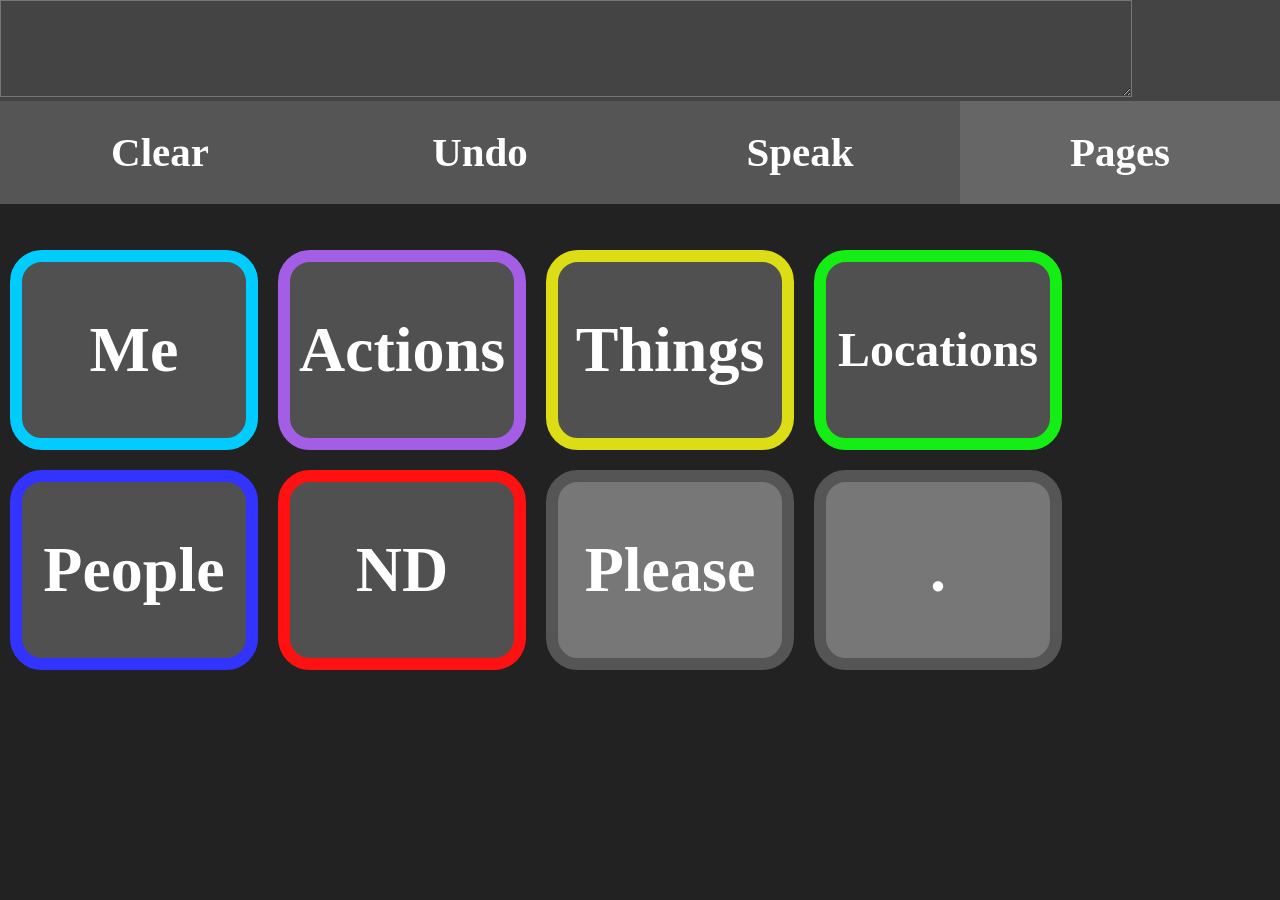
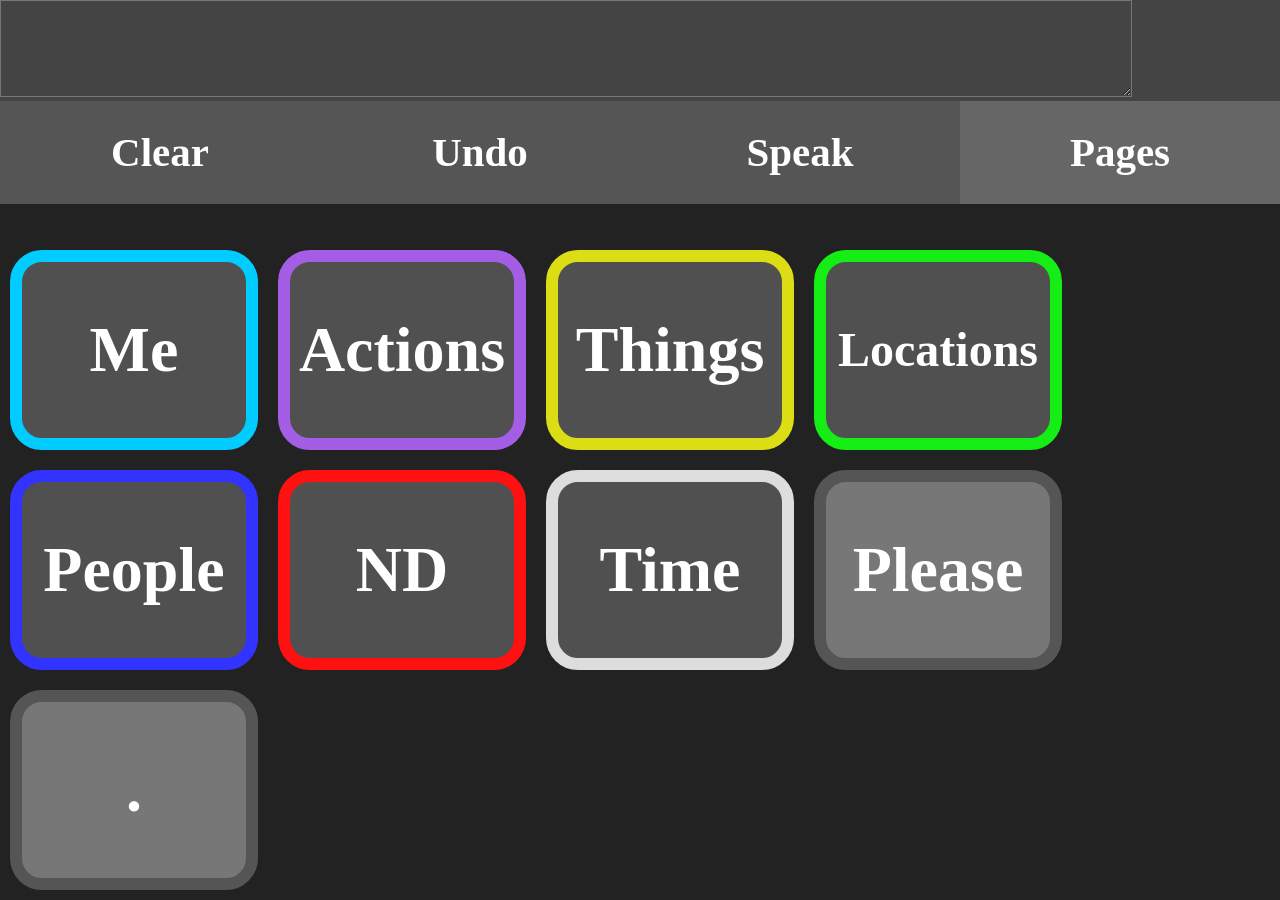
Before and after one commit to 12Thanjo/PWA, a website: page envaid/index.html in a window 1280 px wide. Before the commit the page ends 800 px from the top, so only its background shows below. Drawn offline with Linux system fonts and the light colour scheme.

Commit message:
time and apartment

```diff
--- a/envaid/index.html
+++ b/envaid/index.html
@@ -42,7 +42,7 @@
 				display: flex;
 				justify-content: center;
 				align-items: center;
-				border: 1vh solid #ffffff;
+				border: 1vh solid #000000;
 				border-radius: 4vh;
 				user-select: none;
 				line-height: 4vh;
@@ -476,23 +476,30 @@
                 }
     		});
 
-    		new Card("Me", "#00ccff", ["I want", "I want to", "I am", "me", "my"]);
+    		new Card("Me", "#00ccff", ["I want", "I want to", "I am", "me", "my", "I"]);
         		new Card("I want", "#00ccff");
         		new Card("I want to", "#00ccff");
                 new Card("me", "#0044ff");
                 new Card("my", "#0044ff");
         		new Card("I am", "#2288dd");
+                new Card("I", "#33ffff");
             ///////////////////////////////////////////////////////////////////////
-    		new Card('Actions', '#A45EE5', ["Future", "eat", 'go', 'go to', 'help', 'get']);
+    		new Card('Actions', '#A45EE5', ["Future", "Sports", "eat", 'go', 'go to', 'help', 'get']);
 
-                new Card('Future', '#A45EE5', ['going to']);
-                    new Card("going to", '#A45EE5');
+                new Card('Future', '#33aaff', ['going to', 'will']);
+                    new Card("going to", '#f4aEf5');
+                    new Card("will", '#A45EE5');
+
+                new Card("Sports", "#11ff11", ["run", "tennis"]);
+                    new Card("run", '#ffff00').text = "go for a run";
+                    new Card("tennis", "#11ff11").text = "play tennis";
 
         		new Card("eat", '#A45EE5');
-        		new Card("go", '#A45EE5');
-                new Card("go to", '#A45EE5');
-                new Card("help", '#A45EE5');
+        		new Card("go", '#f4aEf5');
+                new Card("go to", '#f4aEf5');
                 new Card("get", '#A45EE5');
+                new Card("help", '#ff0044');
+
 
             ///////////////////////////////////////////////////////////////////////
 
@@ -502,16 +509,25 @@
                 new Card("trombone", "#dddd15");
 
             ///////////////////////////////////////////////////////////////////////
-            new Card('Locations', "#15ee15", ['Skidmore', 'Home']).size(1.9, 3);
+            new Card('Locations', "#15ee15", ['Skidmore', 'Home', "Supermarket"]).size(1.9, 3);
 
                 new Card("Home", "#88ff88");
 
-                new Card("Skidmore", "#00cc00", ["IT", "Case", "DHall", "Howe", "Zankel"]).size(1.9, 3.2);
-                    new Card("IT", "#00cc00");
-                    new Card("Case", "#00cc00");
-                    new Card("DHall", "#00cc00");
-                    new Card("Howe", "#00cc00");
-                    new Card("Zankel", "#00cc00");
+                new Card("Skidmore", "#00cc00", ["Trails", "Apartment", "IT", "Case", "DHall", "Howe", "Zankel"]).size(1.9, 3.2);
+                    new Card("Trails", "#cc9911", ['North Woods', "SMBA"]);
+                        new Card("North Woods", "#cc9911");
+                        new Card("SMBA", "#cc9911").text = "the SMBA trails";
+                    new Card("Apartment", "#11ee11", ['my __', 'our __', 'the __']).size(1.6, 2.8);
+                        new Card("my __", "#11ee11").text = 'my Apartment';
+                        new Card("our __", "#11ee11").text = 'our Apartment';
+                        new Card("the __", "#11ee11").text = 'the Apartment';
+                    new Card("IT", "#009900");
+                    new Card("Case", "#009900");
+                    new Card("DHall", "#009900");
+                    new Card("Howe", "#009900");
+                    new Card("Zankel", "#009900");
+
+                new Card("Supermarket", "#A45EE5").size(1.3, 2.4).text = "the Supermarket";
 
 
             ///////////////////////////////////////////////////////////////////////
@@ -535,19 +551,25 @@
             new Card("ND", "#ff1111", ["Panic", "Anxiety", "overwhelmed", "over stimulated"]);
                 new Card("Panic", "#ff1111").text = "having a panic attack";
                 new Card("Anxiety", "#ff1111").text = "having an anxiety attack";;
-                new Card("overwhelmed", "#ff1111").size(1.3, 2.4);
-                new Card("over stimulated", "#ff1111").size(1.6, 2.9).text = "over-stimulated";
+                new Card("overwhelmed", "#dd660f").size(1.3, 2.4);
+                new Card("over stimulated", "#dd660f").size(1.6, 2.9).text = "over-stimulated";
 
 
             ///////////////////////////////////////////////////////////////////////
 
+            new Card("Time", "#dddddd", ["now", 'later', 'soon']);
+                new Card("now", "#dddddd");
+                new Card("later", "#dddddd");
+                new Card("soon", "#dddddd");
 
+
+            ///////////////////////////////////////////////////////////////////////
             new Card("Please", "#555555");
             new Card(".", "#555555");
 
             ///////////////////////////////////////////////////////////////////////
 
-    		default_aac = ["Me", 'Actions', 'Locations', "Things", "People", "ND", "Please", "."];
+    		default_aac = ["Me", 'Actions', 'Locations', "Things", "People", "ND", "Time", "Please", "."];
 
     		///////////////////////////////////////////////////////////////////////////////////////////////////////
 
```
